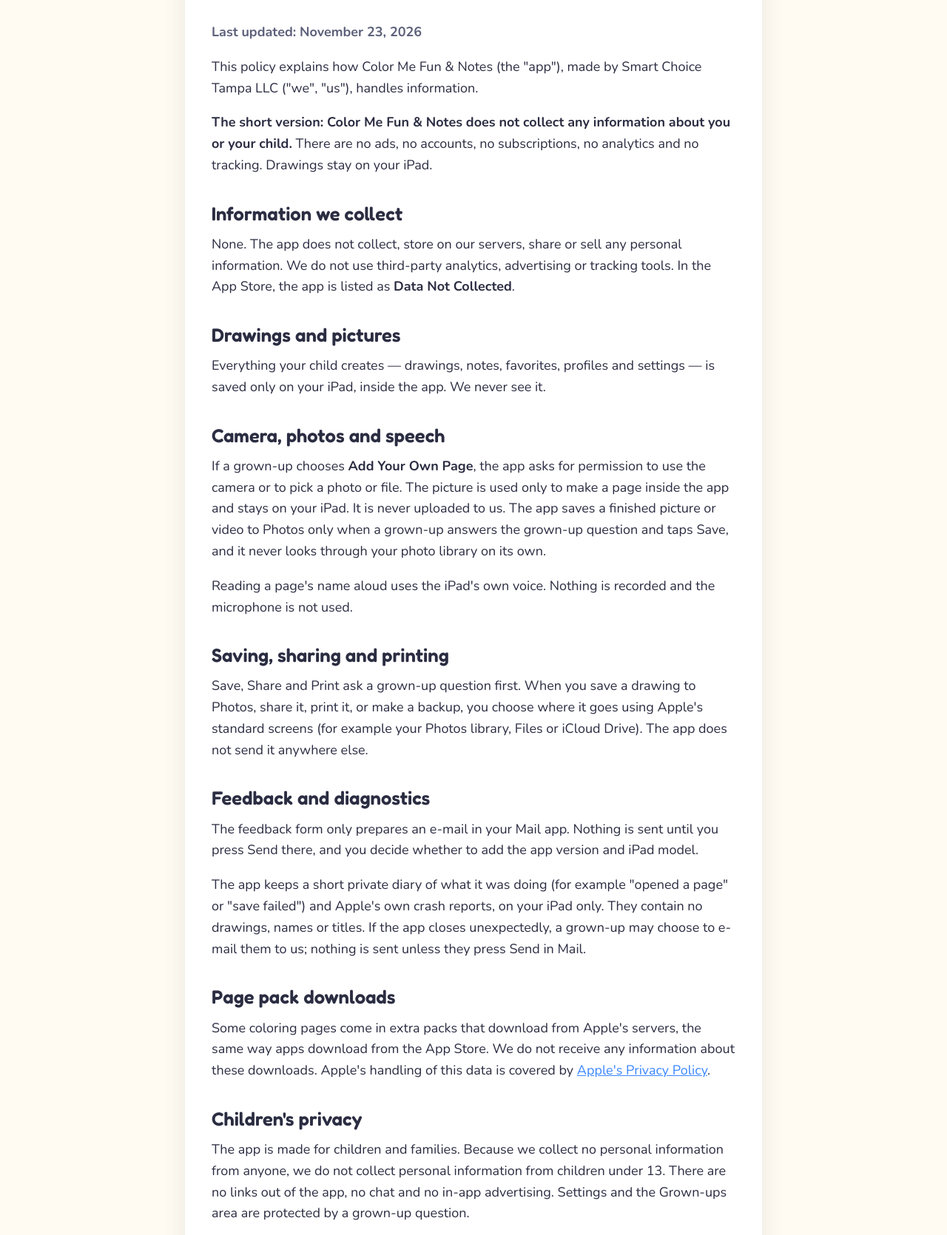
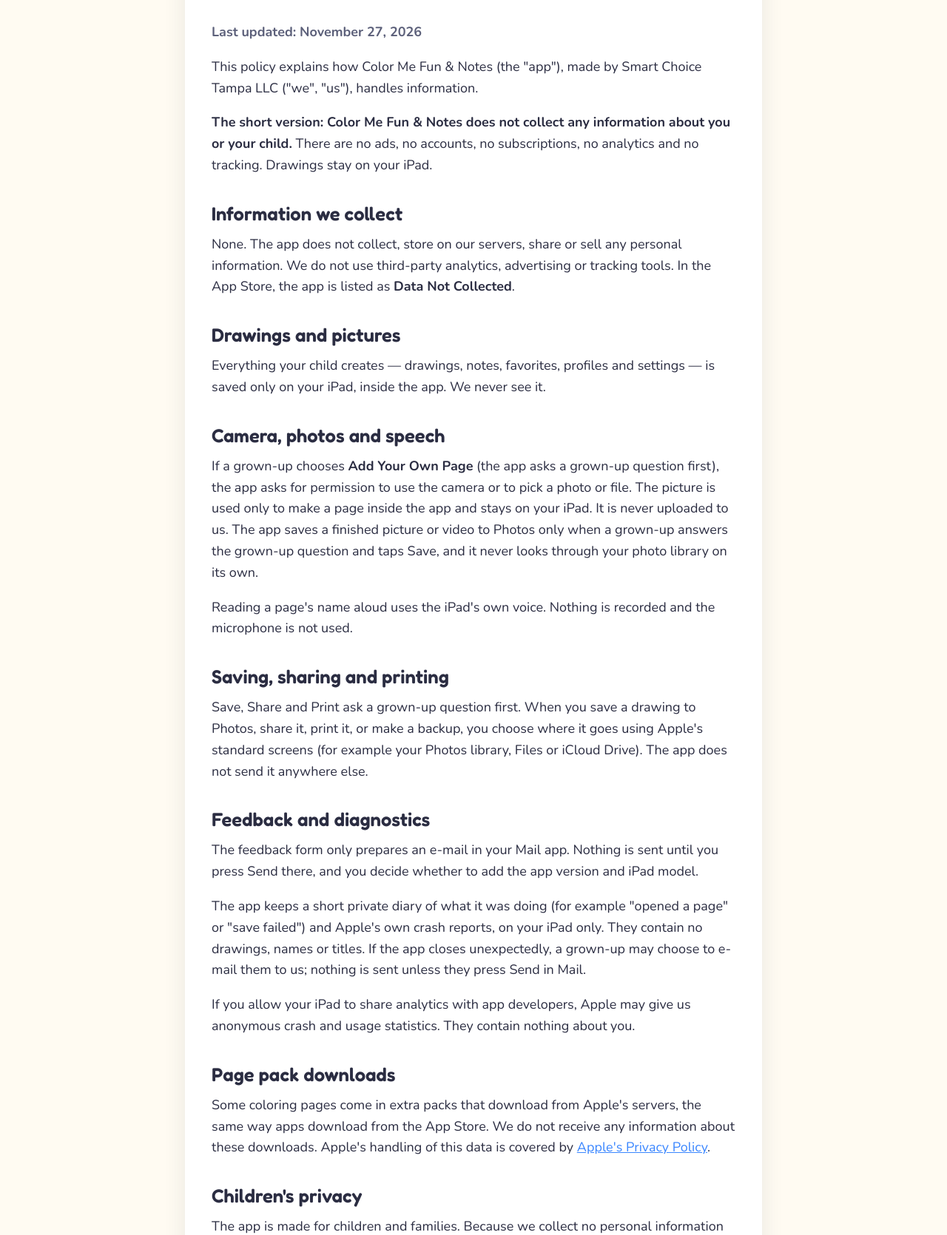
Before and after one commit to colormefunandnotes/smartchoiceapps, a plain HTML site: page privacy.html in a window 1280 px wide. Shown: the part 246-1916 px from the top of the page at 74% size. Drawn offline with nearby package versions, Linux system fonts and the light colour scheme.

Commit message:
Add files via upload

```diff
--- a/privacy.html
+++ b/privacy.html
@@ -25,7 +25,7 @@
 <main class="doc">
   <div class="frame">
     <h1>Privacy Policy</h1>
-    <p class="updated">Last updated: November 23, 2026</p>
+    <p class="updated">Last updated: November 27, 2026</p>
     <p>This policy explains how Color Me Fun &amp; Notes (the "app"), made by Smart Choice Tampa LLC ("we", "us"), handles information.</p>
     <p><b>The short version: Color Me Fun &amp; Notes does not collect any information about you or your child.</b> There are no ads, no accounts, no subscriptions, no analytics and no tracking. Drawings stay on your iPad.</p>
 
@@ -36,7 +36,7 @@
     <p>Everything your child creates — drawings, notes, favorites, profiles and settings — is saved only on your iPad, inside the app. We never see it.</p>
 
     <h2>Camera, photos and speech</h2>
-    <p>If a grown-up chooses <b>Add Your Own Page</b>, the app asks for permission to use the camera or to pick a photo or file. The picture is used only to make a page inside the app and stays on your iPad. It is never uploaded to us. The app saves a finished picture or video to Photos only when a grown-up answers the grown-up question and taps Save, and it never looks through your photo library on its own.</p>
+    <p>If a grown-up chooses <b>Add Your Own Page</b> (the app asks a grown-up question first), the app asks for permission to use the camera or to pick a photo or file. The picture is used only to make a page inside the app and stays on your iPad. It is never uploaded to us. The app saves a finished picture or video to Photos only when a grown-up answers the grown-up question and taps Save, and it never looks through your photo library on its own.</p>
     <p>Reading a page's name aloud uses the iPad's own voice. Nothing is recorded and the microphone is not used.</p>
 
     <h2>Saving, sharing and printing</h2>
@@ -46,11 +46,13 @@
     <p>The feedback form only prepares an e-mail in your Mail app. Nothing is sent until you press Send there, and you decide whether to add the app version and iPad model.</p>
     <p>The app keeps a short private diary of what it was doing (for example "opened a page" or "save failed") and Apple's own crash reports, on your iPad only. They contain no drawings, names or titles. If the app closes unexpectedly, a grown-up may choose to e-mail them to us; nothing is sent unless they press Send in Mail.</p>
 
+    <p>If you allow your iPad to share analytics with app developers, Apple may give us anonymous crash and usage statistics. They contain nothing about you.</p>
+
     <h2>Page pack downloads</h2>
     <p>Some coloring pages come in extra packs that download from Apple's servers, the same way apps download from the App Store. We do not receive any information about these downloads. Apple's handling of this data is covered by <a href="https://www.apple.com/legal/privacy/" rel="noopener">Apple's Privacy Policy</a>.</p>
 
     <h2>Children's privacy</h2>
-    <p>The app is made for children and families. Because we collect no personal information from anyone, we do not collect personal information from children under 13. There are no links out of the app, no chat and no in-app advertising. Settings and the Grown-ups area are protected by a grown-up question.</p>
+    <p>The app is made for children and families. Because we collect no personal information from anyone, we do not collect personal information from children under 13. There are no links out of the app, no chat and no in-app advertising. Settings, the Grown-ups area and Add Your Own Page are protected by a grown-up question. A grown-up can switch the grown-up question off in the Grown-ups area. It is on unless they do. Profile names you type stay on this iPad and in backups you make.</p>
 
     <h2>Changes to this policy</h2>
     <p>If this policy ever changes, we will update this page and the date at the top.</p>
@@ -63,7 +65,7 @@
   <div class="wrap">
     <div>
       <nav><a href="index.html">Home</a><a href="support.html">Support</a><a href="privacy.html">Privacy Policy</a></nav>
-      <small>© 2026 Smart Choice Tampa LLC. All rights reserved.</small>
+      <small>Color Me Fun &amp; Notes™ © 2026 Smart Choice Tampa LLC. All rights reserved.</small>
       <small>iPad, Apple Pencil and App Store are trademarks of Apple Inc.</small>
     </div>
     <a class="brand" href="index.html"><img src="images/app-icon.png" alt="">Color Me Fun</a>
```
